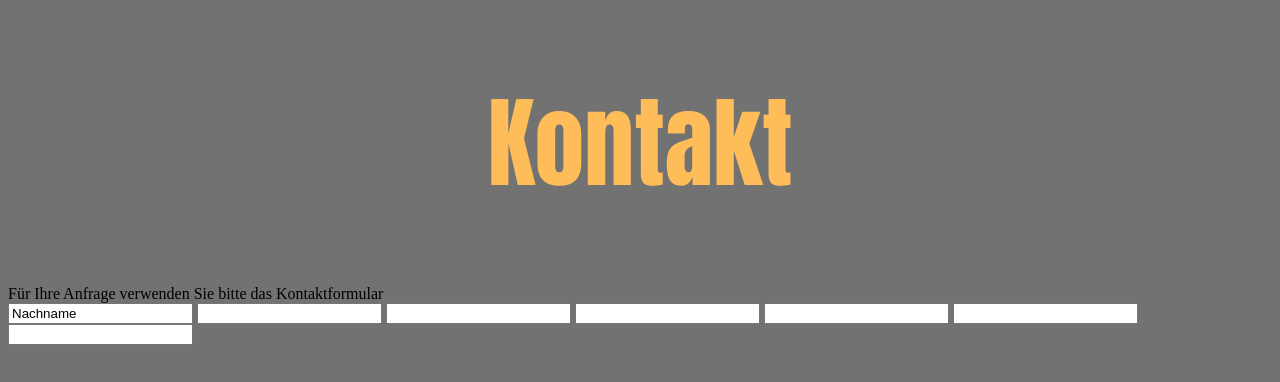
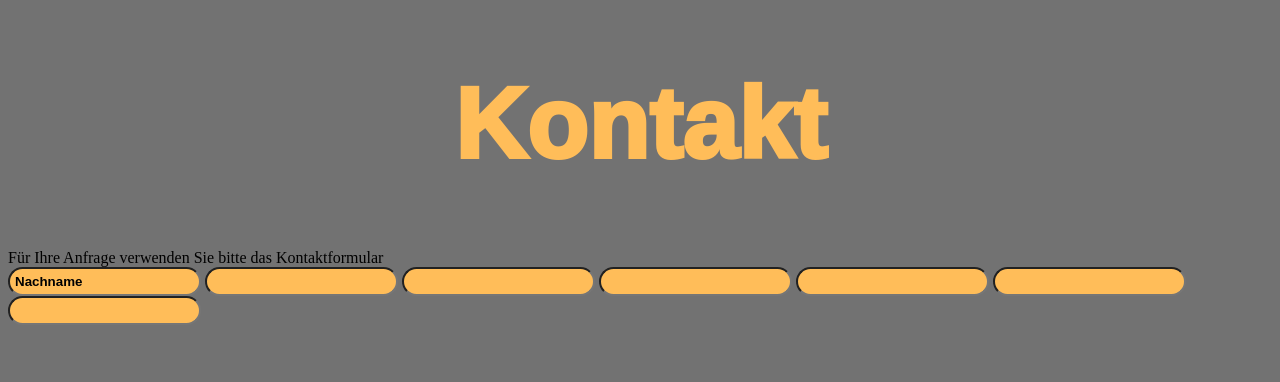
Before and after one commit to Satch2619/Satch-Production-HP, a plain HTML site: page kontakt.html in a window 1280 px wide. Drawn offline with Linux system fonts and the light colour scheme; a web font is replaced by a local one.

Commit message:
input felderc gestaltet

```diff
--- a/kontakt.css
+++ b/kontakt.css
@@ -1,12 +1,25 @@
+:root {
+  --Sgrey: #737373;
+  --Sorange: #ffbd59;
+}
 h1 {
-    font-family: Impact;
-    color: #ffbd59;
-    font-weight: 10;
-    font-size: 100px;
-    display: flex;
-    justify-content: center;
+  font-family: Gidole, Arial, Permanent Maker;
+  color: var(--Sorange);
+  font-weight: 1000;
+  font-size: 100px;
+  display: flex;
+  justify-content: center;
 }
 
 body {
-    background-color: #727272;
+  background-color: #727272;
 }
+
+input {
+  size: 155px;
+  padding: 5px;
+  border-radius: 15px;
+  background-color: var(--Sorange);
+  font-weight: bolder;
+  font-family: open-sans, sans-serif;
+}
```
